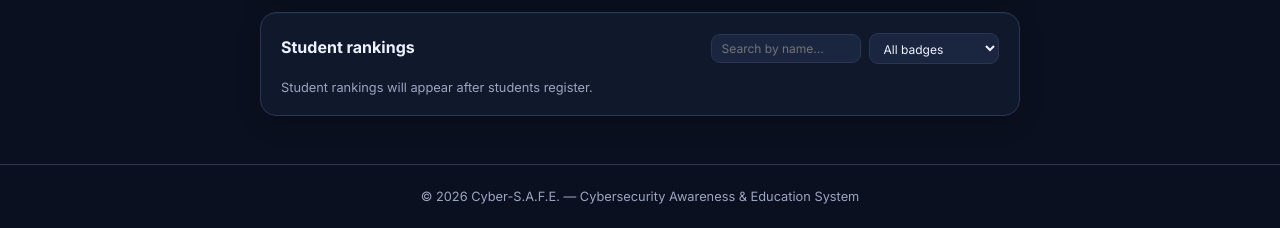
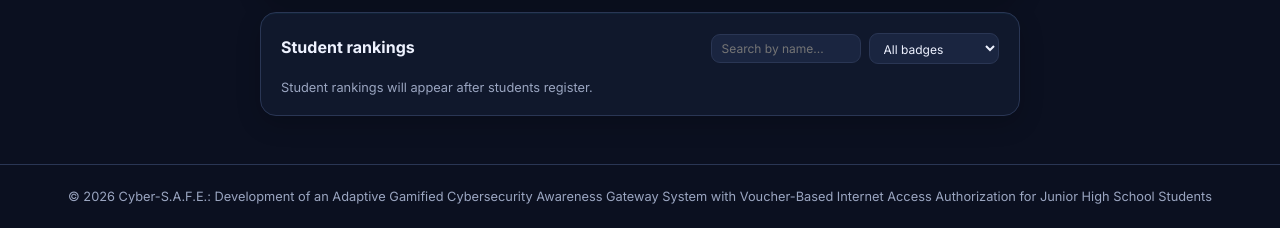
Before and after one commit to BLACXIIV/cybersafe, a Python web app: template templates/admin.html in a window 1280 px wide. Shown: the part 1173-1401 px from the top of the page. Run offline with Jinja, Linux system fonts and the light colour scheme; the template is opened without the code that fills it, so the values that code supplies are empty.

Commit message:
update footer text with full project title including adaptive gamification and voucher-based access features

```diff
--- a/templates/base.html
+++ b/templates/base.html
@@ -83,7 +83,7 @@
     {% endwith %}
 
     <footer class="site-footer">
-      &copy; {{ 2026 }} Cyber-S.A.F.E. &mdash; Cybersecurity Awareness &amp; Education System
+      &copy; {{ 2026 }} Cyber-S.A.F.E.: Development of an Adaptive Gamified Cybersecurity Awareness Gateway System with Voucher-Based Internet Access Authorization for Junior High School Students
     </footer>
   </div>
   <div id="flash-modal" class="modal-overlay" style="display:none;" aria-hidden="true">
```
Also changed, not shown: database/cybersafe.db.
